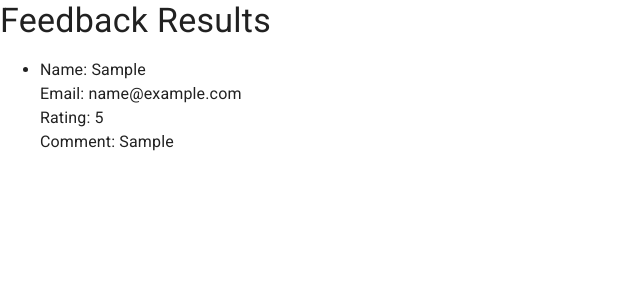
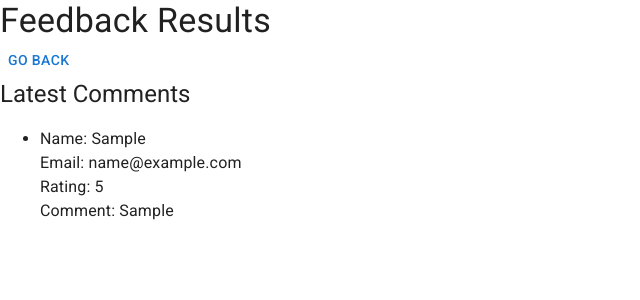
Before and after one commit to cgooderham94/customer-feedback, a React (Create React App) app: page / in a window 1280 px wide. Both pictures are taken after typing "Sample", "name@example.com", "5", "Sample" into the empty fields and a click on the button "SUBMIT". Shown: the top 300 px of the page, without its empty margins (0-640 px from the left). Built offline with nearby package versions, Linux system fonts and the light colour scheme.

Commit message:
Adds 'Go Back' functionality to feedback results step.

```diff
--- a/src/containers/FeedbackFlow/FeedbackFlow.tsx
+++ b/src/containers/FeedbackFlow/FeedbackFlow.tsx
@@ -15,6 +15,13 @@ export const FeedbackFlow = () => {
 
   const canSubmit = name && email && rating && comment;
 
+  const resetFields = () => {
+    setName("");
+    setEmail("");
+    setRating(null);
+    setComment("");
+  };
+
   const handleSubmit = (e: SyntheticEvent) => {
     e.preventDefault();
 
@@ -22,7 +29,10 @@ export const FeedbackFlow = () => {
 
     setFeedbackList([...feedbackList, { name, email, rating, comment }]);
     setFeedbackStep(FEEDBACK_STEPS.RESULTS);
+    resetFields();
   };
+
+  const handleBack = () => setFeedbackStep(FEEDBACK_STEPS.FORM);
 
   const formSteps: Record<FeedbackSteps, ReactElement> = {
     FORM: (
@@ -40,23 +50,8 @@ export const FeedbackFlow = () => {
         }}
       />
     ),
-    RESULTS: <FeedbackResults />,
+    RESULTS: <FeedbackResults {...{ feedbackList, handleBack }} />,
   };
 
-  return (
-    <div>
-      {formSteps[feedbackStep]}
-
-      <ul>
-        {feedbackList.map(({ name, email, rating, comment }, index) => (
-          <li key={index}>
-            <div>Name: {name}</div>
-            <div>Email: {email}</div>
-            <div>Rating: {rating}</div>
-            <div>Comment: {comment}</div>
-          </li>
-        ))}
-      </ul>
-    </div>
-  );
+  return formSteps[feedbackStep];
 };
--- a/src/containers/FeedbackFlow/components/FeedbackResults/FeedbackResults.tsx
+++ b/src/containers/FeedbackFlow/components/FeedbackResults/FeedbackResults.tsx
@@ -1,13 +1,43 @@
-import React from "react";
-import { Typography } from "@mui/material";
+import React, { type FC } from "react";
+import { Button, Typography } from "@mui/material";
 import { FEEDBACK_RESULTS_CONTENT } from "./constants";
+import type { FeedbackList } from "../../../types/Feedback";
 
-const { heading } = FEEDBACK_RESULTS_CONTENT;
+interface FeedbackResultsProps {
+  feedbackList: FeedbackList;
+  handleBack: () => void;
+}
 
-export const FeedbackResults = () => {
+const { heading, commentsHeading } = FEEDBACK_RESULTS_CONTENT;
+
+export const FeedbackResults: FC<FeedbackResultsProps> = ({
+  feedbackList,
+  handleBack,
+}) => {
   return (
-    <Typography variant="h4" component="h1">
-      {heading}
-    </Typography>
+    <>
+      <Typography variant="h4" component="h1">
+        {heading}
+      </Typography>
+
+      <Button onClick={handleBack}>Go Back</Button>
+
+      <section aria-labelledby="comments-heading">
+        <Typography variant="h5" component="h2" id="comments-heading">
+          {commentsHeading}
+        </Typography>
+
+        <ul>
+          {feedbackList.map(({ name, email, rating, comment }, index) => (
+            <li key={index}>
+              <div>Name: {name}</div>
+              <div>Email: {email}</div>
+              <div>Rating: {rating}</div>
+              <div>Comment: {comment}</div>
+            </li>
+          ))}
+        </ul>
+      </section>
+    </>
   );
 };
--- a/src/containers/FeedbackFlow/components/FeedbackResults/constants.ts
+++ b/src/containers/FeedbackFlow/components/FeedbackResults/constants.ts
@@ -1,3 +1,4 @@
 export const FEEDBACK_RESULTS_CONTENT = {
   heading: "Feedback Results",
+  commentsHeading: "Latest Comments",
 };
```
